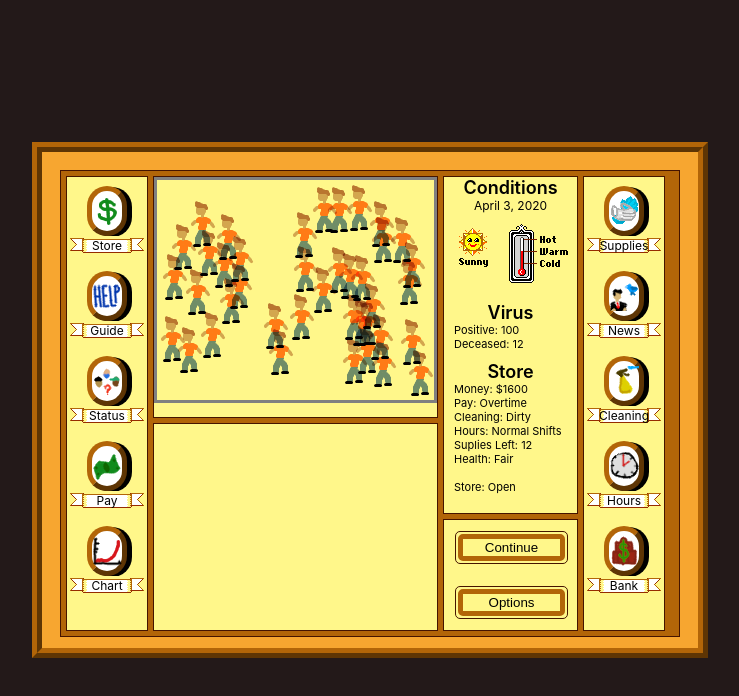
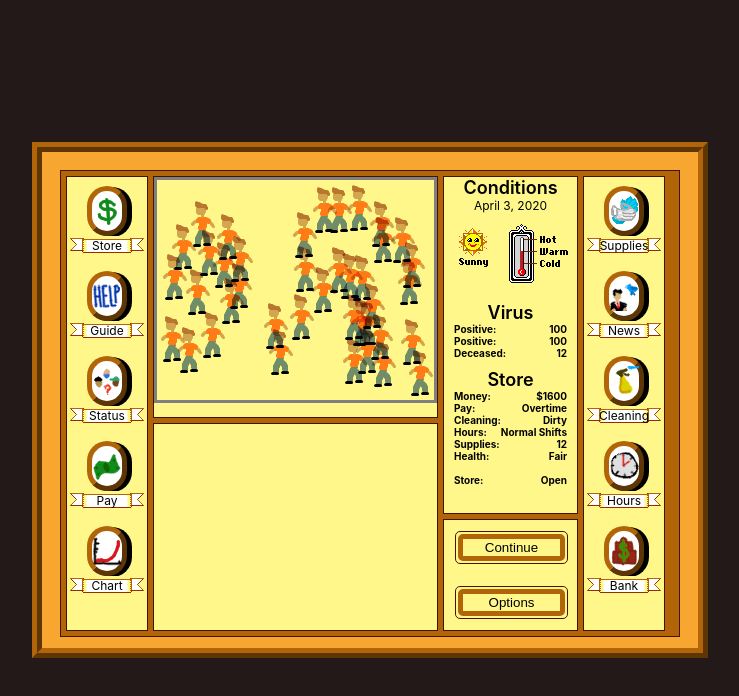
Before and after one commit to Macflash/quarantine-trail, a React (Create React App) app: page / in a window 1280 px wide. Shown: the top 696 px of the page, without its empty margins (270-1009 px from the left). Built offline with nearby package versions, Linux system fonts and the light colour scheme.

Commit message:
update styles

```diff
--- a/src/components/layout.tsx
+++ b/src/components/layout.tsx
@@ -51,7 +51,6 @@ const buttonStyle: React.CSSProperties = {
 const buttonWrapperStyle: React.CSSProperties = {
     width: "100%",
     display: "inline-block",
-    //padding: 2,
     backgroundColor: ColorYellow,
     border: MiniBorder,
     borderRadius: 5
@@ -63,7 +62,8 @@ const headerStyle: React.CSSProperties = {
 }
 
 const bodyStyle: React.CSSProperties = {
-    fontSize: 11,
+    fontWeight: 700,
+    fontSize: 10,
     textAlign: "left",
     margin: "0 10px"
 }
@@ -139,7 +139,7 @@ export const Layout: React.FC = props => {
                 <div>Welcome to the bank</div>
                 <div>You owe $X</div>
                 <div>
-                    <button>Borrow $1000</button>
+                    <button style={{...buttonStyle, width: 150}}>Borrow $1000</button>
                 </div>
             </div>;
             break;
@@ -171,20 +171,21 @@ export const Layout: React.FC = props => {
 
                 <div style={{ ...headerStyle, marginTop: 10 }}>Virus</div>
                 <div style={{ ...bodyStyle }}>
-                    <div>Positive: 100</div>
-                    <div>Deceased: 12</div>
+                <BodyRow left="Positive:" right="100" />
+                    <BodyRow left="Positive:" right="100" />
+                    <BodyRow left="Deceased:" right="12" />
                 </div>
 
                 <div style={{ ...headerStyle, marginTop: 10 }}>Store</div>
                 <div style={{ ...bodyStyle }}>
-                    <div>Money: $1600</div>
-                    <div>Pay: {payQ}</div>
-                    <div>Cleaning: {cleanQ}</div>
-                    <div>Hours: {hourQ}</div>
-                    <div>Suplies Left: 12</div>
-                    <div>Health: Fair</div>
+                <BodyRow left="Money:" right="$1600" />
+                    <BodyRow left="Pay:" right={payQ} />
+                    <BodyRow left="Cleaning:" right={cleanQ} />
+                    <BodyRow left="Hours:" right={hourQ} />
+                    <BodyRow left="Supplies:" right="12" />
+                    <BodyRow left="Health:" right="Fair" />
                     <br />
-                    <div>Store: Open</div>
+                    <BodyRow left="Store:" right="Open" />
                 </div>
             </div>
             <div style={{ ...basicBoxStyle }}>
@@ -204,6 +205,13 @@ export const Layout: React.FC = props => {
             { image: Hours, name: "Hours" },
             { image: Finances, name: "Bank" },
         ]} />
+    </div>;
+}
+
+export const BodyRow: React.FC<{left: string, right: string}> = props => {
+    return <div style={{display: "flex", justifyContent: "space-between"}}>
+        <div>{props.left}</div>
+        <div>{props.right}</div>
     </div>;
 }
 
```
